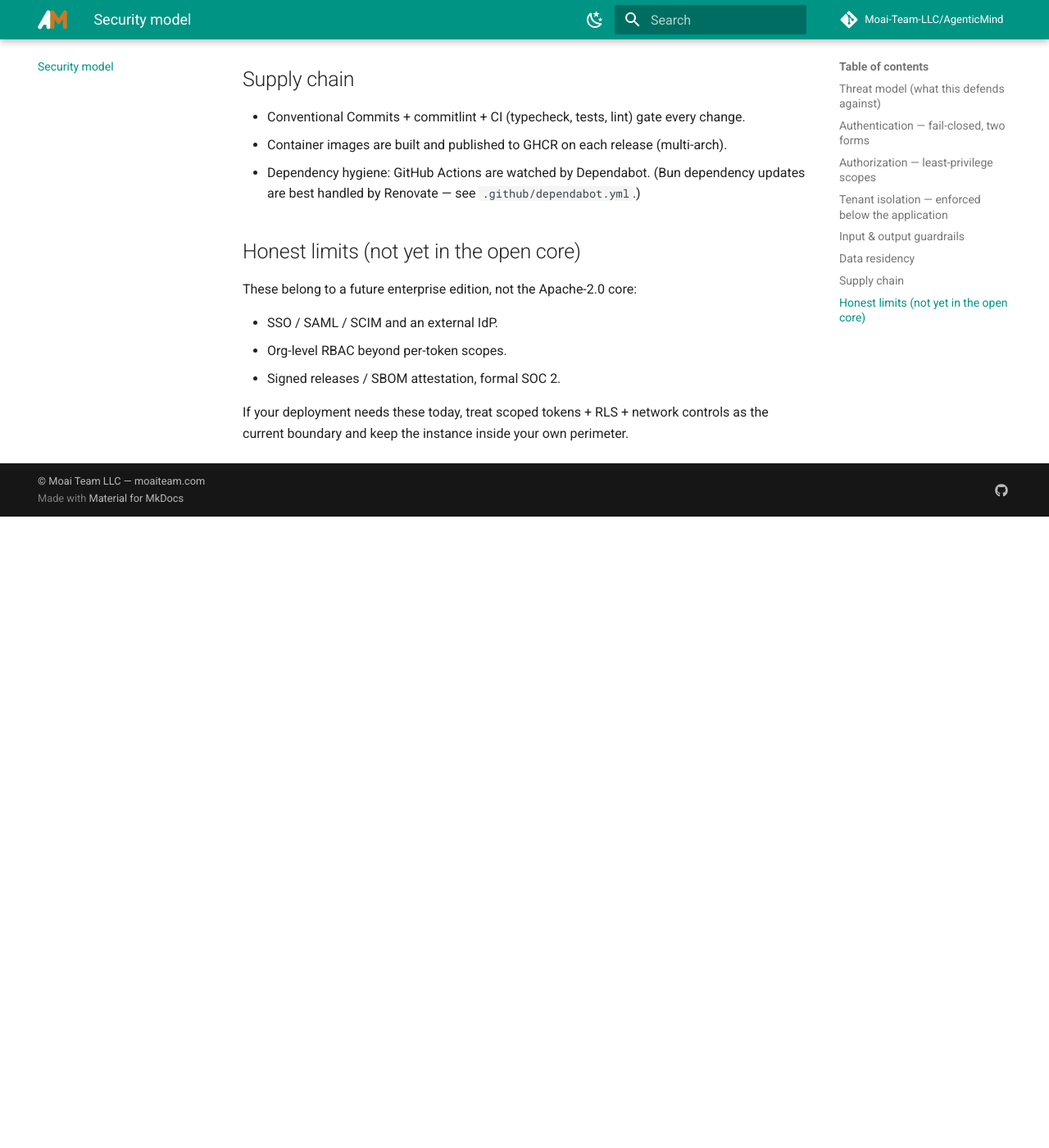
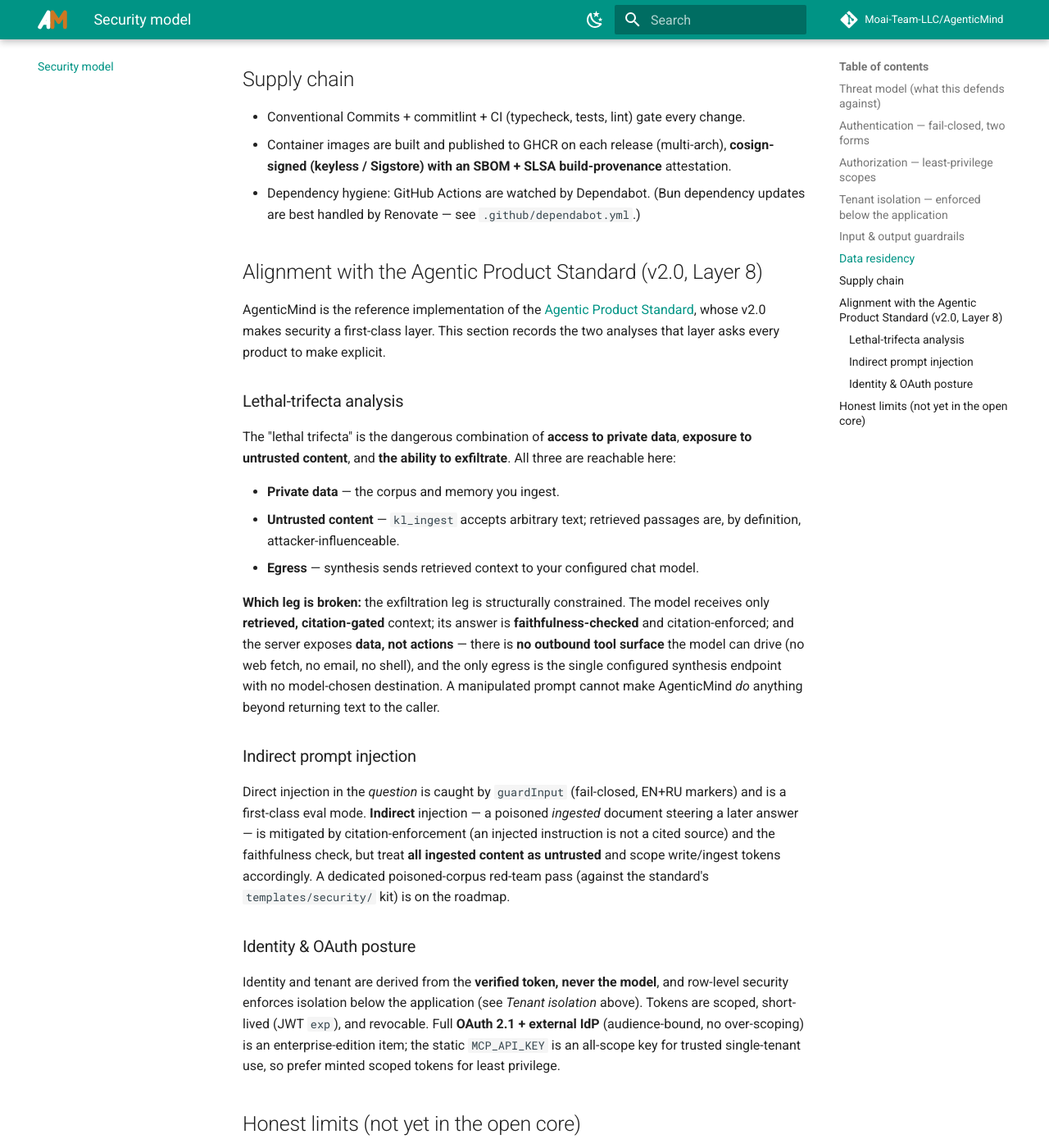
Before and after one commit to Moai-Team-LLC/AgenticMind, an MkDocs documentation site: the page built from docs/security-model.md, in a window 1280 px wide and 1400 px high, scrolled down 2877 px. Shown: the whole window at 82% size. Built offline with MkDocs 1.6.1 and Material for MkDocs 9.7.7, drawn with Linux system fonts in a browser that asks for light colours; comment, search, counter and statistics services are not loaded; before the commit the page ends 3507 px from its top, so only the background shows below that.

Commit message:
docs(security): v2.0 Layer 8 alignment (lethal trifecta + identity) (#23)
Record the two analyses v2.0's first-class security layer asks for: a
lethal-trifecta analysis (all three legs reachable, the exfiltration leg
broken — the model gets only citation-gated context, is faithfulness-checked,
and the server exposes data not actions / no outbound tools) plus the indirect
prompt-injection and identity/OAuth posture. Also note release images are
cosign-signed with an SBOM and SLSA provenance. Makes true the case study's P1
"record the trifecta analysis in docs/security-model.md".

```diff
--- a/docs/security-model.md
+++ b/docs/security-model.md
@@ -97,9 +97,53 @@ tenant's data. Single-tenant deployments carry the default tenant and configure
 ## Supply chain
 
 - Conventional Commits + commitlint + CI (typecheck, tests, lint) gate every change.
-- Container images are built and published to GHCR on each release (multi-arch).
+- Container images are built and published to GHCR on each release (multi-arch),
+  **cosign-signed (keyless / Sigstore) with an SBOM + SLSA build-provenance** attestation.
 - Dependency hygiene: GitHub Actions are watched by Dependabot. (Bun dependency updates
   are best handled by Renovate — see `.github/dependabot.yml`.)
+
+## Alignment with the Agentic Product Standard (v2.0, Layer 8)
+
+AgenticMind is the reference implementation of the
+[Agentic Product Standard](https://github.com/Moai-Team-LLC/agentic-product-standard),
+whose v2.0 makes security a first-class layer. This section records the two analyses that
+layer asks every product to make explicit.
+
+### Lethal-trifecta analysis
+
+The "lethal trifecta" is the dangerous combination of **access to private data**,
+**exposure to untrusted content**, and **the ability to exfiltrate**. All three are
+reachable here:
+
+- **Private data** — the corpus and memory you ingest.
+- **Untrusted content** — `kl_ingest` accepts arbitrary text; retrieved passages are, by
+  definition, attacker-influenceable.
+- **Egress** — synthesis sends retrieved context to your configured chat model.
+
+**Which leg is broken:** the exfiltration leg is structurally constrained. The model
+receives only **retrieved, citation-gated** context; its answer is **faithfulness-checked**
+and citation-enforced; and the server exposes **data, not actions** — there is **no
+outbound tool surface** the model can drive (no web fetch, no email, no shell), and the
+only egress is the single configured synthesis endpoint with no model-chosen destination. A
+manipulated prompt cannot make AgenticMind *do* anything beyond returning text to the caller.
+
+### Indirect prompt injection
+
+Direct injection in the *question* is caught by `guardInput` (fail-closed, EN+RU markers)
+and is a first-class eval mode. **Indirect** injection — a poisoned *ingested* document
+steering a later answer — is mitigated by citation-enforcement (an injected instruction is
+not a cited source) and the faithfulness check, but treat **all ingested content as
+untrusted** and scope write/ingest tokens accordingly. A dedicated poisoned-corpus red-team
+pass (against the standard's `templates/security/` kit) is on the roadmap.
+
+### Identity & OAuth posture
+
+Identity and tenant are derived from the **verified token, never the model**, and row-level
+security enforces isolation below the application (see *Tenant isolation* above). Tokens are
+scoped, short-lived (JWT `exp`), and revocable. Full **OAuth 2.1 + external IdP**
+(audience-bound, no over-scoping) is an enterprise-edition item; the static `MCP_API_KEY` is
+an all-scope key for trusted single-tenant use, so prefer minted scoped tokens for least
+privilege.
 
 ## Honest limits (not yet in the open core)
 
```
